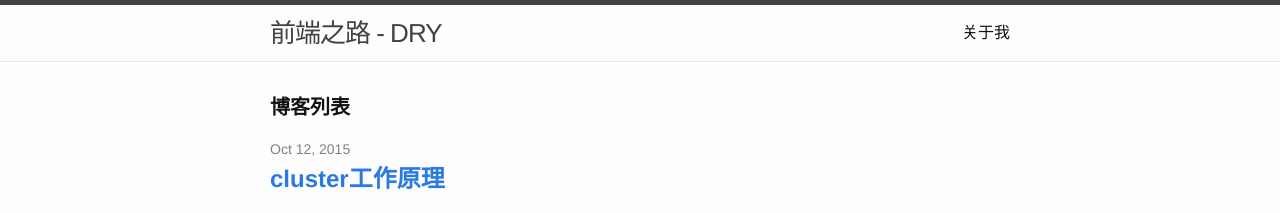
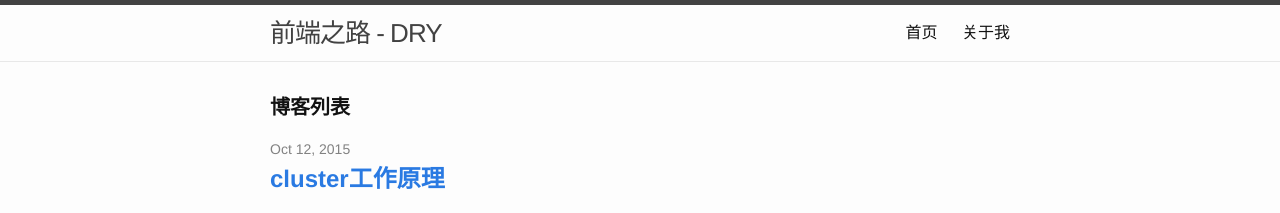
Before and after one commit to zhenhua-lee/zhenhua-lee.github.io, a Jekyll site: the page built from index.html, in a window 1280 px wide. Shown: the top 213 px of the page. Built offline with Jekyll 4.4.1, drawn with Linux system fonts in a browser that asks for light colours; the list of posts is cut into pages by our own code.

Commit message:
添加首页

```diff
--- a/_includes/header.html
+++ b/_includes/header.html
@@ -10,6 +10,7 @@
         </svg>
       </a>
       <div class="trigger">
+        <a class="page-link" href="{{site.baseurl}}">首页</a>
         {% for my_page in site.pages %}
           {% if my_page.title %}
           <a class="page-link" href="{{ my_page.url | prepend: site.baseurl }}">{{ my_page.title }}</a>
```
